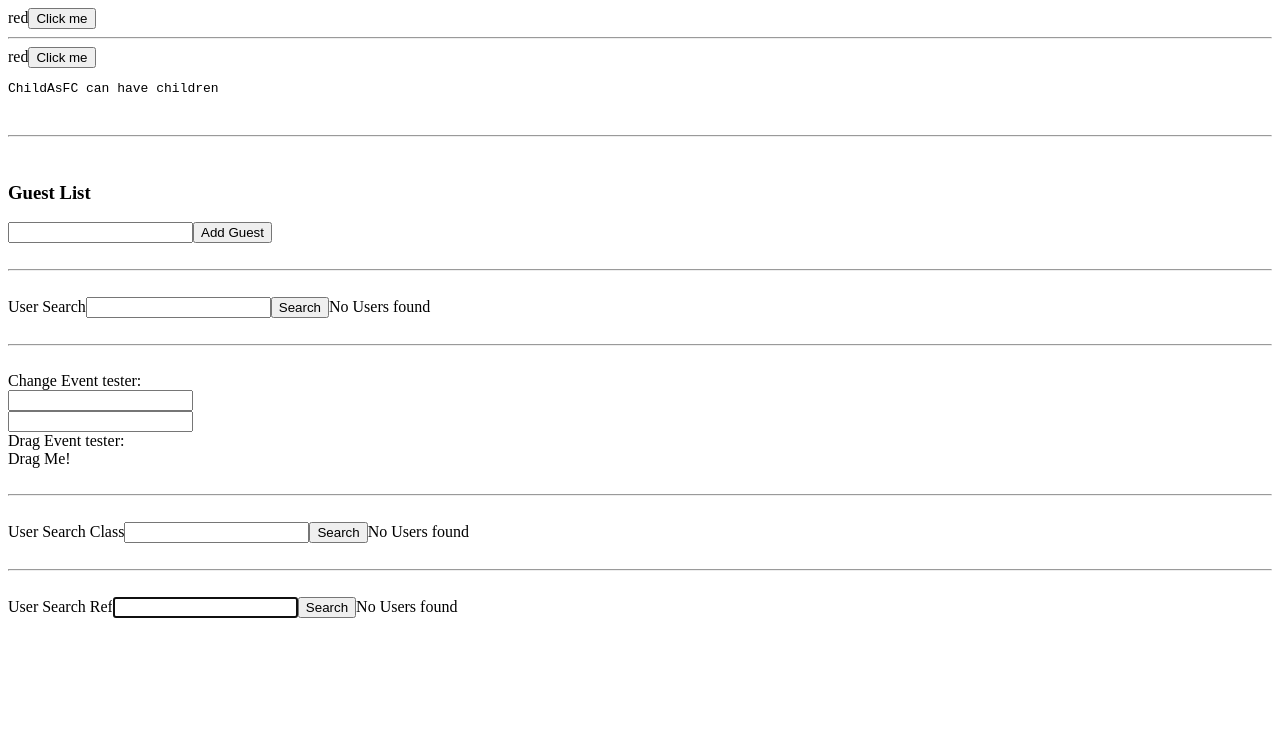
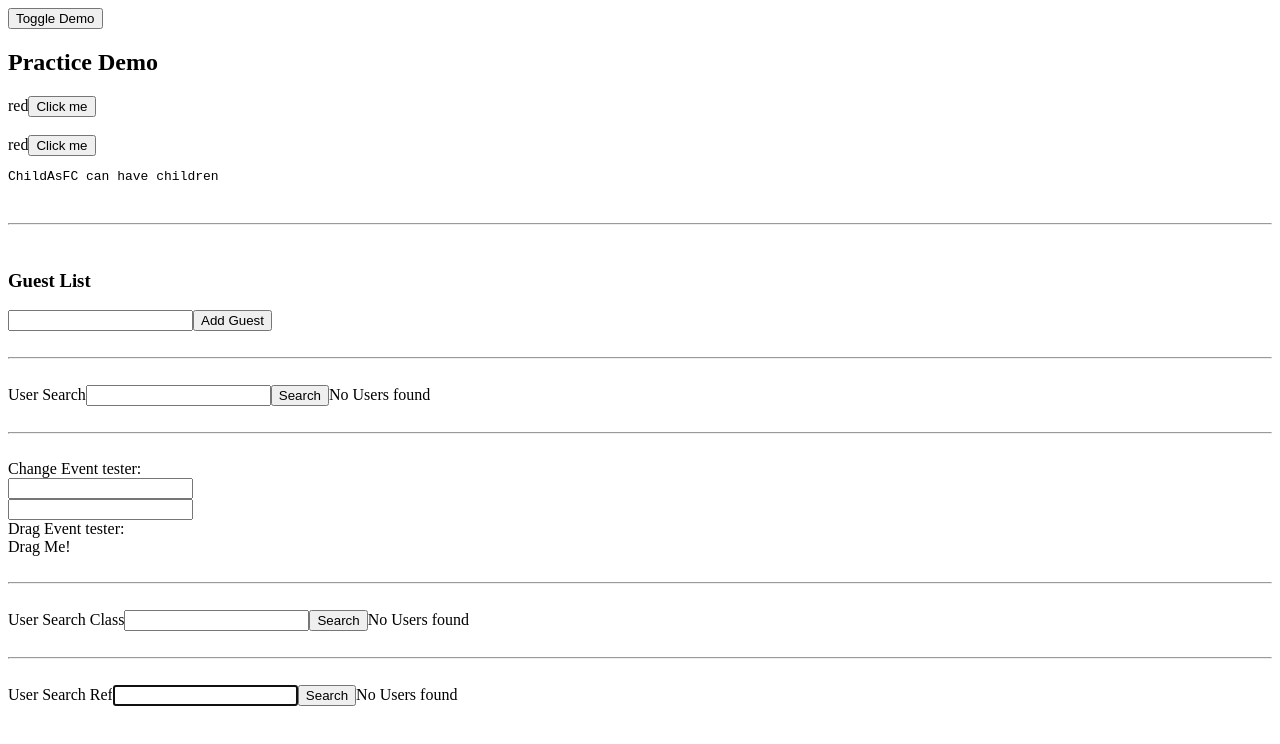
Before and after one commit to BrainyZombie/ReactLearning, a React (Create React App) app in the folder react_learning/: page / in a window 1280 px wide. Shown: the top 744 px of the page. Built offline with nearby package versions, Linux system fonts and the light colour scheme.

Commit message:
Setup for Redux section and cleanup

```diff
--- a/react_learning/src/01_props/Parent.tsx
+++ b/react_learning/src/01_props/Parent.tsx
@@ -8,7 +8,7 @@ const Parent = () => {
       {/* <Child color="red" onClick={() => console.log("Child Clicked")}>
         <div>Child can't have children</div>
       </Child> */}
-      <hr></hr>
+      <br />
       <ChildAsFC color="red" onClick={() => console.log("ChildAsFC Clicked")}>
         <div>ChildAsFC can have children</div>
       </ChildAsFC>
--- a/react_learning/src/index.tsx
+++ b/react_learning/src/index.tsx
@@ -6,9 +6,17 @@ import UserSearch from "./02_state/UserSearch";
 import EventComponent from "./03_events/EventComponent";
 import UserSearchClass from "./04_classes/UserSearchClass";
 import UserSearchRef from "./06_refs/UserSearchRef";
+import { useState } from "react";
+
 const App = () => {
+  const [isDemo, setIsDemo] = useState(true);
+  let toShow = <div />;
   return (
     <div>
+      <button onClick={() => setIsDemo(!isDemo)}>Toggle Demo</button>
+      {isDemo ? (
+        <>
+          <h2>Practice Demo</h2>
           <Parent />
           <Spacer />
           <GuestList />
@@ -26,6 +34,12 @@ const App = () => {
           />
           <Spacer />
           <UserSearchRef />
+        </>
+      ) : (
+        <>
+          <h2>Redux Demo</h2>
+        </>
+      )}
     </div>
   );
 };
```
Lines whose indentation alone changed are shown as unchanged.
